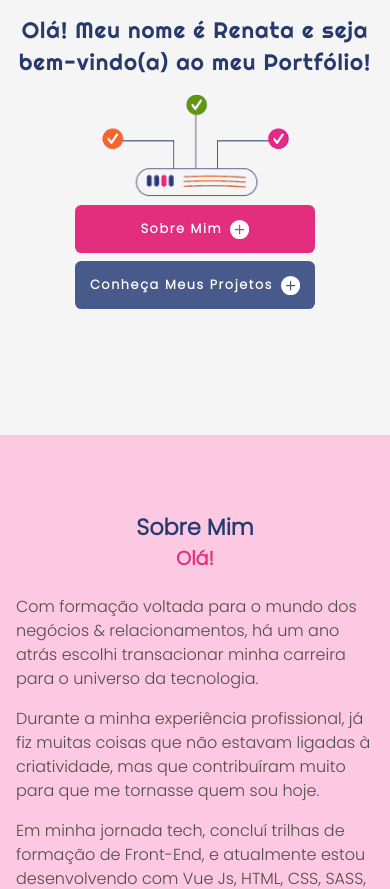
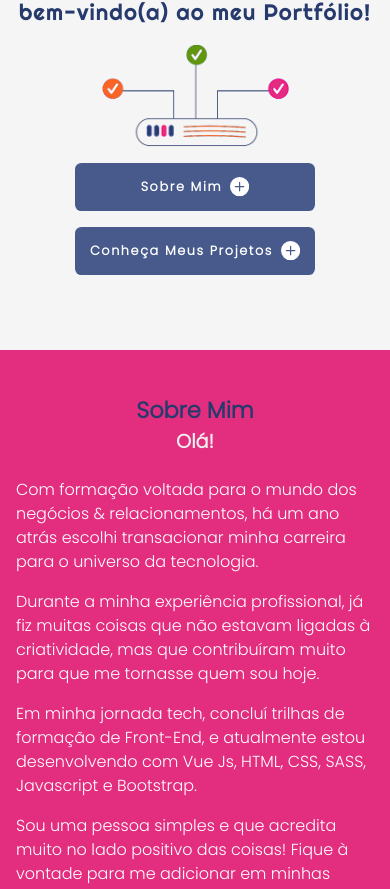
Before and after one commit to renatamoss/renatamoss_page, a Vue app: page / in a window 390 px wide. Shown: the part 485-1374 px from the top of the page. Built offline with nearby package versions, Linux system fonts and the light colour scheme.

Commit message:
update aboutme and readme

```diff
--- a/src/components/shared/Button/Button.vue
+++ b/src/components/shared/Button/Button.vue
@@ -59,20 +59,14 @@ export default {
 
 .button__item--projects,
 .button__item--aboutme {
+  background-color: var(--button-bg-color-1);
   font-size: 0.8rem;
   height: 3rem;
-  margin-top: .5rem;
+  margin-top: 1rem;
   padding-left: 0.5rem;
   width: 15rem;
 }
 
-.button__item--aboutme {
-  background-color: var(--button-bg-color-6);
-}
-
-.button__item--projects {
-  background-color: var(--button-bg-color-1);
-}
 
 .button__item--allprojects {
   background-color: var(--button-bg-color-3);
--- a/src/components/shared/Images/Images.vue
+++ b/src/components/shared/Images/Images.vue
@@ -45,7 +45,7 @@ export default {
   .image__default--photo-renata {
     box-shadow: rgba(60, 64, 67, 0.3) 0px 1px 2px 0px,
       rgba(60, 64, 67, 0.15) 0px 2px 6px 2px;
-    width: 50%;
+    width: 100%;
   }
 
   .image__default--home-study {
@@ -83,7 +83,6 @@ export default {
 
   .image__default--photo-renata {
     margin: 1rem 0 2rem 0;
-    max-width: 40%;
   }
 
   .image__default--banner-page {
--- a/src/components/shared/Title/Title.vue
+++ b/src/components/shared/Title/Title.vue
@@ -47,7 +47,7 @@ export default {
 }
 
 .subtitleAboutme {
-  color: var(--title-color-1);
+  color: var(--title-color-2);
 }
 
 .subtitleProjects {
@@ -57,7 +57,7 @@ export default {
 @media (max-width: 992px) {
   .title__box {
     height: auto;
-    padding-top: 3rem;
+    padding-top: 1rem;
     max-width: 100%;
 
     .title {
--- a/src/pages/AboutMe/AboutMe.vue
+++ b/src/pages/AboutMe/AboutMe.vue
@@ -50,6 +50,7 @@ export default {
 .aboutme {
   background-color: var(--bg-color-5);
   height: 100vh;
+  color: var(--secundary-text-color);
   width: 100%;
   z-index: 1;
 
@@ -59,7 +60,8 @@ export default {
     justify-content: space-evenly;
     align-items: center;
 
-    margin: 3rem auto 0;
+    margin: auto;
+    padding: 4rem 0;
     width: 60%;
 
     .aboutme__box {
@@ -67,7 +69,7 @@ export default {
       flex-direction: column;
       align-items: center;
       height: auto;
-      width: 70%;
+      width: 50%;
 
       p {
         font-size: 1rem;
@@ -81,10 +83,8 @@ export default {
 @media (max-width: 1200px) {
   .aboutme {
     &__container {
-      .aboutme__box {
-        width: 100%;
-        padding: 0 1rem;
-      }
+      padding-top: 4rem;
+      width: 100%;
     }
   }
 }
@@ -98,11 +98,12 @@ export default {
       border-radius: 0;
       flex-direction: column;
       justify-content: center;
-          margin: 0 auto ;
-      width: 100%;
+      margin: 0 auto;
+      padding: 0;
 
       .aboutme__box {
         padding: 1rem 1rem 0 1rem;
+        width: 100%;
 
         p {
           text-align: left;
--- a/src/pages/Home/Home.vue
+++ b/src/pages/Home/Home.vue
@@ -87,7 +87,7 @@ export default {
 
 @media (max-width: 992px) {
   .home {
-    height: 90vh;
+    height: 80vh;
     padding: 0;
 
     .home__container {
--- a/src/style/_variables.scss
+++ b/src/style/_variables.scss
@@ -18,7 +18,7 @@
   --bg-color-2: #edeff1;
   --bg-color-3: #f5f5f5;
   --bg-color-4: #ffffff;
-  --bg-color-5: #fdc8e1;
+  --bg-color-5: #e32d7f;
 
   --border-color: #fa6425;
 
```
Also changed, not shown: public/images/renata-photo.jpg, 1 other file (tests, documents, lock files or other folders).
